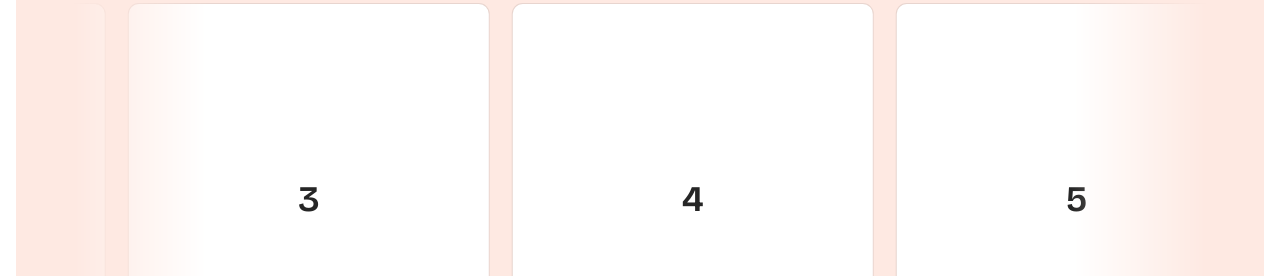
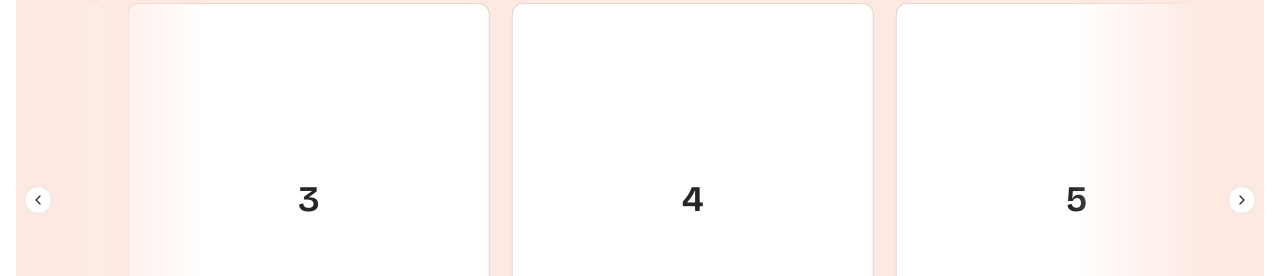
Before and after one commit to SkTomsi/moccb-projects, a Next.js app: page / in a window 1280 px wide. Shown: the part 2706-2982 px from the top of the page. Built offline with nearby package versions, Linux system fonts and the light colour scheme.

Commit message:
ui fixes

```diff
--- a/src/components/school-carousel.tsx
+++ b/src/components/school-carousel.tsx
@@ -7,6 +7,8 @@
 	Carousel,
 	CarouselContent,
 	CarouselItem,
+	CarouselNext,
+	CarouselPrevious,
 } from "@/components/ui/carousel";
 import { Badge } from "./ui/badge";
 
@@ -52,6 +54,10 @@
 							))}
 						</CarouselContent>
 					</div>
+					<div className="max-md:hidden">
+						<CarouselPrevious />
+						<CarouselNext />
+					</div>
 				</Carousel>
 			</div>
 		</div>
--- a/src/components/ui/button.tsx
+++ b/src/components/ui/button.tsx
@@ -5,11 +5,11 @@
 import { cn } from "@/lib/utils";
 
 const buttonVariants = cva(
-	"group/button inline-flex shrink-0 items-center justify-center rounded-lg border border-transparent bg-clip-padding text-sm font-medium whitespace-nowrap transition-all outline-none select-none focus-visible:border-ring focus-visible:ring-3 focus-visible:ring-ring/50 active:not-aria-[haspopup]:translate-y-px disabled:pointer-events-none disabled:opacity-50 aria-invalid:border-destructive aria-invalid:ring-3 aria-invalid:ring-destructive/20 dark:aria-invalid:border-destructive/50 dark:aria-invalid:ring-destructive/40 [&_svg]:pointer-events-none [&_svg]:shrink-0 [&_svg:not([class*='size-'])]:size-4 cursor-pointer hover:translate-y-[-2px]",
+	"group/button inline-flex shrink-0 items-center justify-center rounded-lg border border-transparent bg-clip-padding text-sm font-medium whitespace-nowrap transition-all outline-none select-none focus-visible:border-ring focus-visible:ring-3 focus-visible:ring-ring/50 active:not-aria-[haspopup]:translate-y-px disabled:pointer-events-none disabled:opacity-50 aria-invalid:border-destructive aria-invalid:ring-3 aria-invalid:ring-destructive/20 dark:aria-invalid:border-destructive/50 dark:aria-invalid:ring-destructive/40 [&_svg]:pointer-events-none [&_svg]:shrink-0 [&_svg:not([class*='size-'])]:size-4 cursor-pointer ",
 	{
 		variants: {
 			variant: {
-				default: "bg-primary text-white [a]:hover:bg-primary/80 rounded-full",
+				default: "bg-primary text-white [a]:hover:bg-primary/80 rounded-full hover:translate-y-[-2px]",
 				outline:
 					"border-border bg-background hover:bg-muted hover:text-foreground aria-expanded:bg-muted aria-expanded:text-foreground dark:border-input dark:bg-input/30 dark:hover:bg-input/50",
 				secondary:
```
